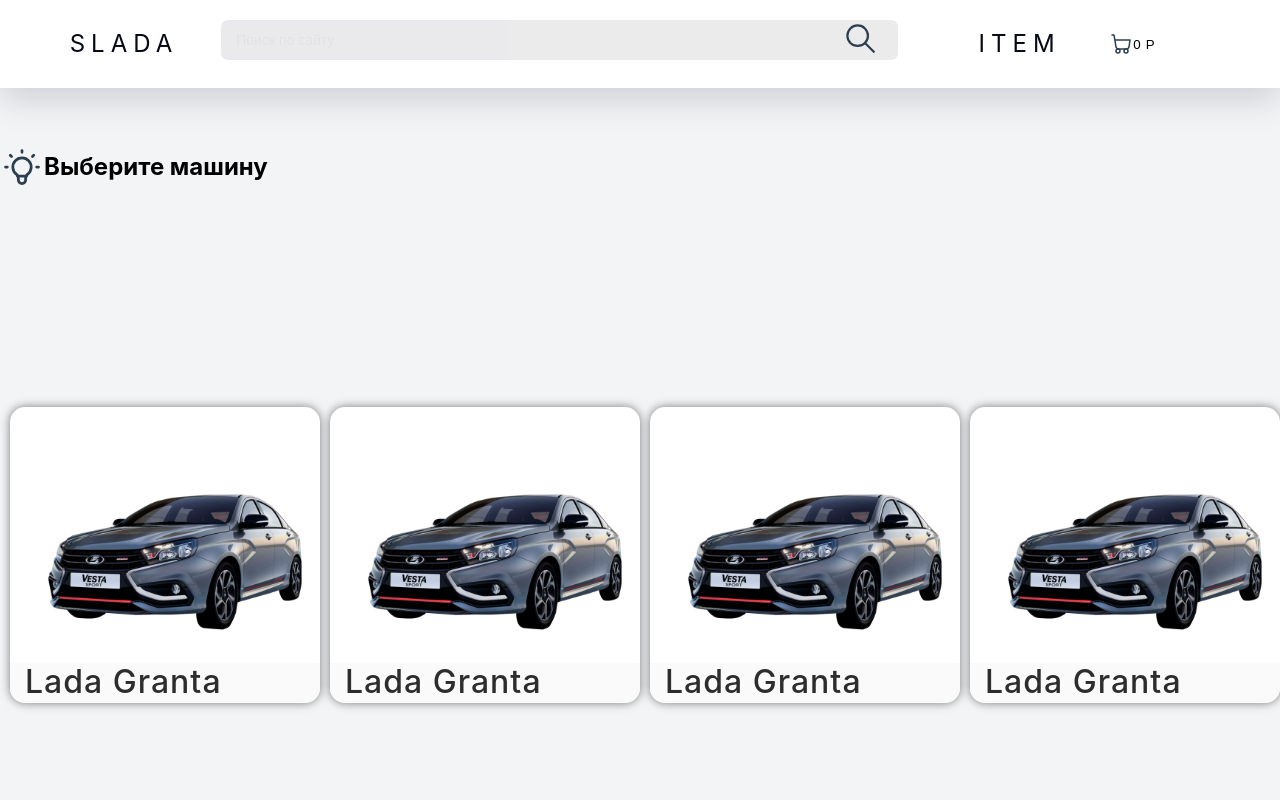
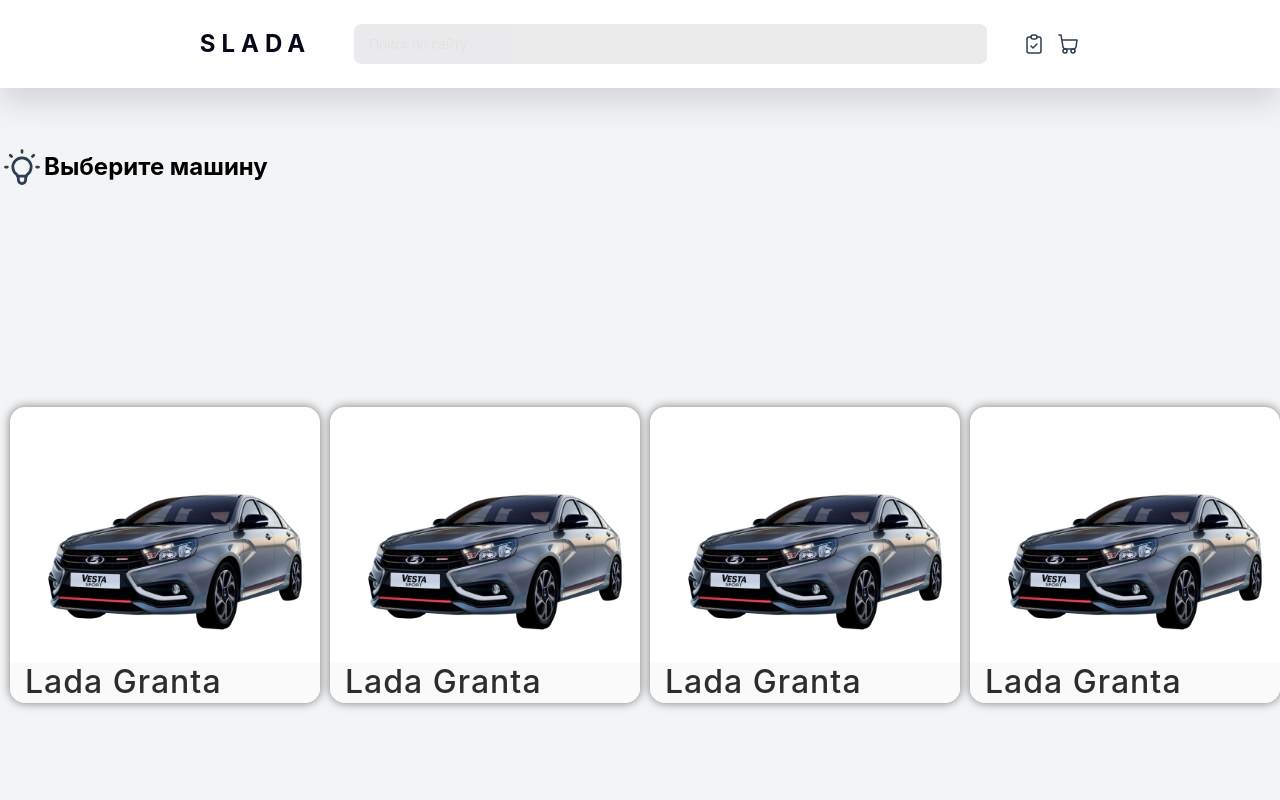
Before and after one commit to Rich-alien/techonline, a React (Create React App) app: page /productView in a window 1280 px wide. Shown: the top 800 px of the page. Built offline with nearby package versions, Linux system fonts and the light colour scheme; no server answers.

Commit message:
редизайн иконок

```diff
--- a/src/components/NavBar/NavBar.jsx
+++ b/src/components/NavBar/NavBar.jsx
@@ -17,26 +17,37 @@
                             SLADA
                         </div>
                     </NavLink>
+
                     <form className={style.searchWidth}>
                         <input className={style.search} type="search" name="q" placeholder="Поиск по сайту"/>
-                        <NavLink to='/search'>
-                            <button className={style.btnSearch}>
-                                <img src={require("../../assets/svg-icon/search.svg")} alt=""/>
-                            </button>
-                        </NavLink>
+                        {/*<NavLink to='/search'>*/}
+                        {/*    <button className={style.btnSearch}>*/}
+                        {/*        <img src={require("../../assets/svg-icon/search.svg")} alt=""/>*/}
+                        {/*    </button>*/}
+                        {/*</NavLink>*/}
                     </form>
-                    <NavLink className={style.linkLogo} to='/product'>
-                        <div className={style.logo}>
-                            ITEM
-                        </div>
-                    </NavLink>
+
+                    {/*<NavLink className={style.linkLogo} to='/product'>*/}
+                    {/*    <div className={style.logo}>*/}
+                    {/*        ITEM*/}
+                    {/*    </div>*/}
+                    {/*</NavLink>
+                    после удалить нафиг
+                    */}
+
+
+                    {/*добавить всплювающие подсказки*/}
+                    <button className={`${style.btnClipboard} ${style.btn}`}>
+                        <img src={require("../../assets/svg-icon/clipboard.svg")} alt=""/>
+                    </button>
+
                     {/*<CSSTransitionGroup></CSSTransitionGroup>*/}
                     <button onClick={this.openShoppingCartNow} className={`${style.btnCart} ${style.btn}`}>
                         <img src={require("../../assets/svg-icon/shopping-cart.svg")} alt=""/>
-                        <p className={style.price}>{
-                            this.props.CartMoney
-                        }</p>
-                        <p className={style.currency}>P</p>
+                        {/*<p className={style.price}>{*/}
+                        {/*    this.props.CartMoney*/}
+                        {/*}</p>*/}
+                        {/*<p className={style.currency}>₽</p>*/}
                     </button>
                     <CartContainer store={this.props.store}/>
                     {/*    заменить картинки для btnFavorite and btnCart*/}
--- a/src/components/NavBar/NavBar.module.css
+++ b/src/components/NavBar/NavBar.module.css
@@ -15,6 +15,7 @@
     line-height: 28px;
     letter-spacing: 6px;
     color: #050816;
+    font-weight: bold;
 
 
 }
@@ -22,34 +23,31 @@
 .btn {
     outline:none;
     display: flex;
-    justify-content: center;
-    align-items: center;
+    margin: 0 0 0 10px;
+    padding: 0;
     background-color: transparent;
     border: none;
-    margin-right: 25px;
     cursor: pointer;
 }
 
 
 
-.btnCart {
-    display: flex;
-    justify-content: center;
-    width: 150px;
-}
 .linkLogo{
     text-decoration: none;
 }
 .price{
+    font-size: 40px;
     margin: 0 5px 0 0;
 }
-
+.currency{
+    font-size: 40px;
+}
 .nav {
-    box-sizing: border-box;
+    display: flex;
+    align-items: center;
     max-width: 1366px;
     margin: 0 auto;
-    display: flex;
-    align-items: center;
+
 
 }
 
@@ -58,14 +56,12 @@
 .searchWidth {
     font-size: 14px;
     line-height: 16px;
-
     width: 100%;
     display: flex;
 
 }
 
 .search {
-
     font-size: 14px;
     line-height: 16px;
     padding-left: 15px;
```
